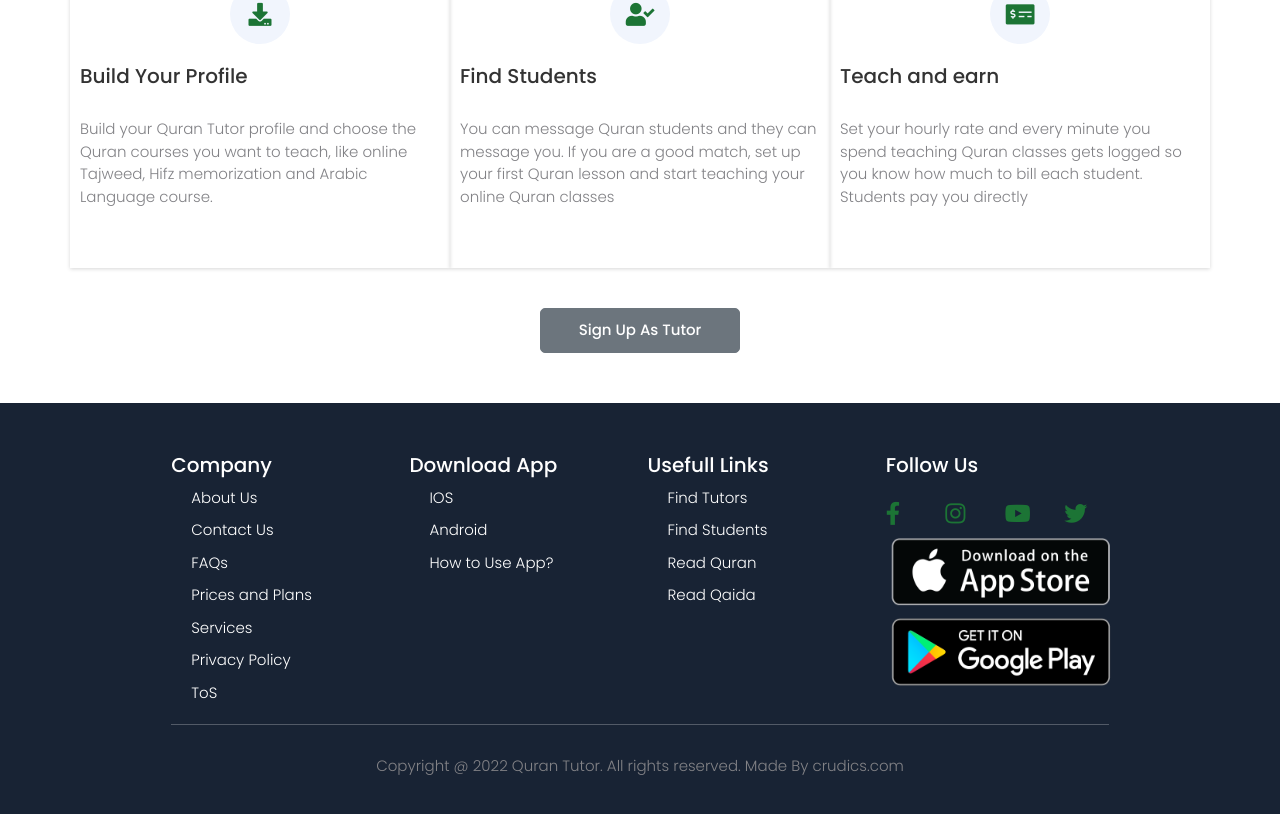
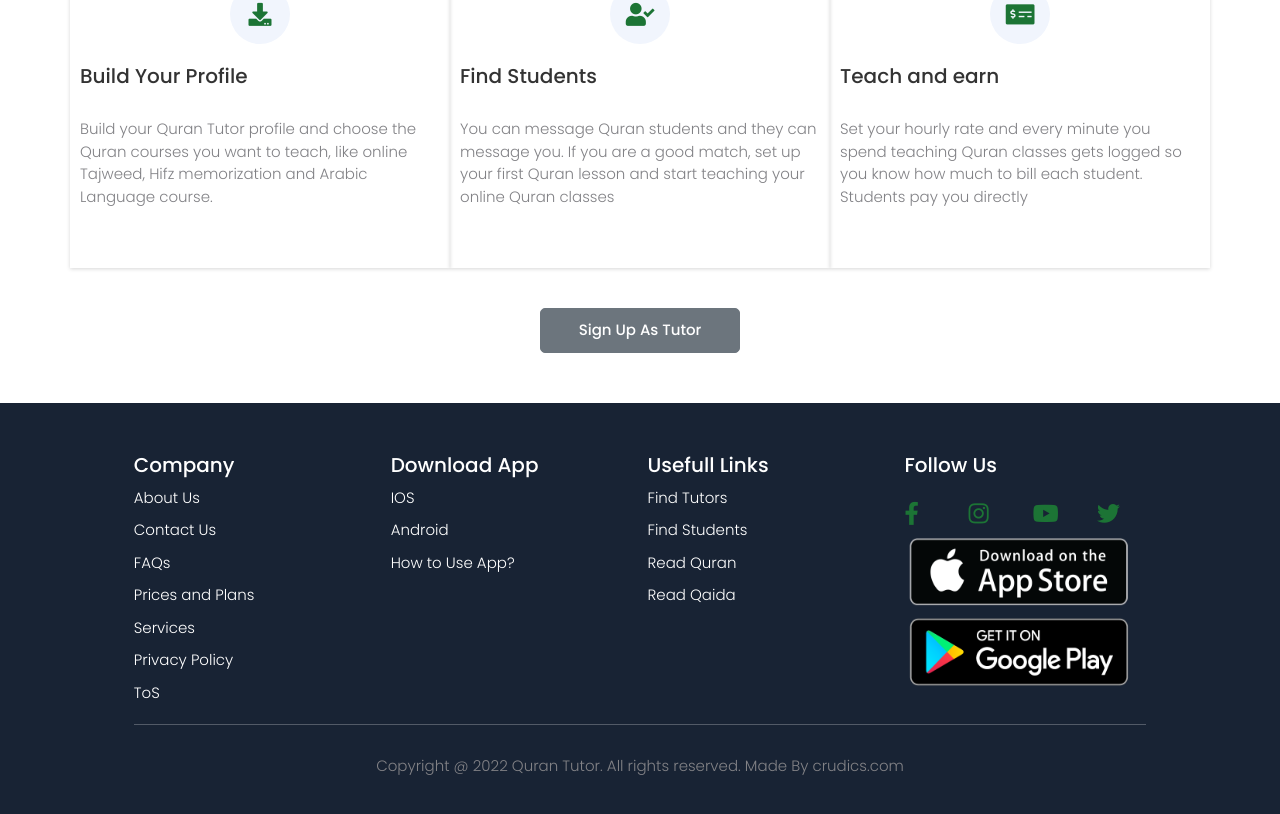
Before and after one commit to mohammadadnangm/qquranic_com_mern, a React (Create React App) app in the folder client/: page / in a window 1280 px wide. Shown: the part 4583-5397 px from the top of the page. Built offline with nearby package versions, Linux system fonts and the light colour scheme.

Commit message:
footer set

```diff
--- a/client/src/components/Footer.css
+++ b/client/src/components/Footer.css
@@ -5,6 +5,12 @@ footer {
   padding: 5rem 0;
   background-color: #182334;
   color: #fff;
+}
+ol, ul{
+  padding-left: 0%;
+}
+.footer-copyright{
+  display: flex;
 }
 /* .row3{
   width: 90%;
@@ -71,6 +77,7 @@ footer .fontawesome-style:hover {
 footer .main-hero-para {
   margin: 0;
 }
-
-/* --------------------------------- Footer  Section ends
-                                                  -------------------------------------------------------*/
+/* @media (min-width: 992px) */
+.col-lg-10{
+width: 90%;
+}
--- a/client/src/components/Footer.js
+++ b/client/src/components/Footer.js
@@ -103,12 +103,18 @@ const Footer = () => {
                 </div>
               </div>
               <hr />
+
               <div className="mt-5">
                 <p className="main-hero-para text-center w-100">
                   Copyright @ {new Date().getFullYear()} Quran Tutor. All rights
                   reserved. Made By crudics.com
                 </p>
               </div>
+              {/* <div className="mt-5">
+                <p className="main-hero-para1 text-right ">
+                  Made By crudics.com
+                </p>
+              </div> */}
             </div>
           </div>
         </div>
```
